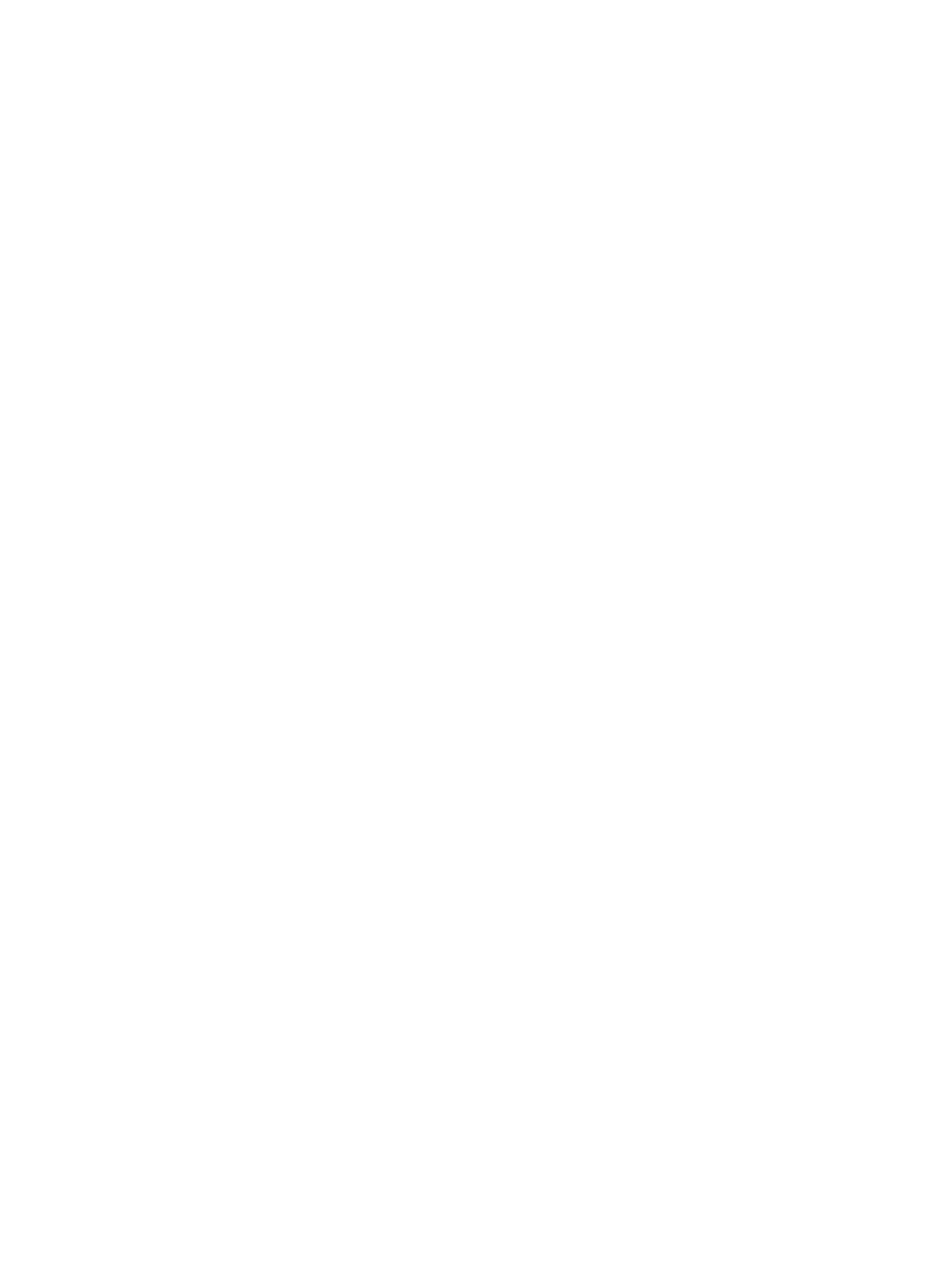
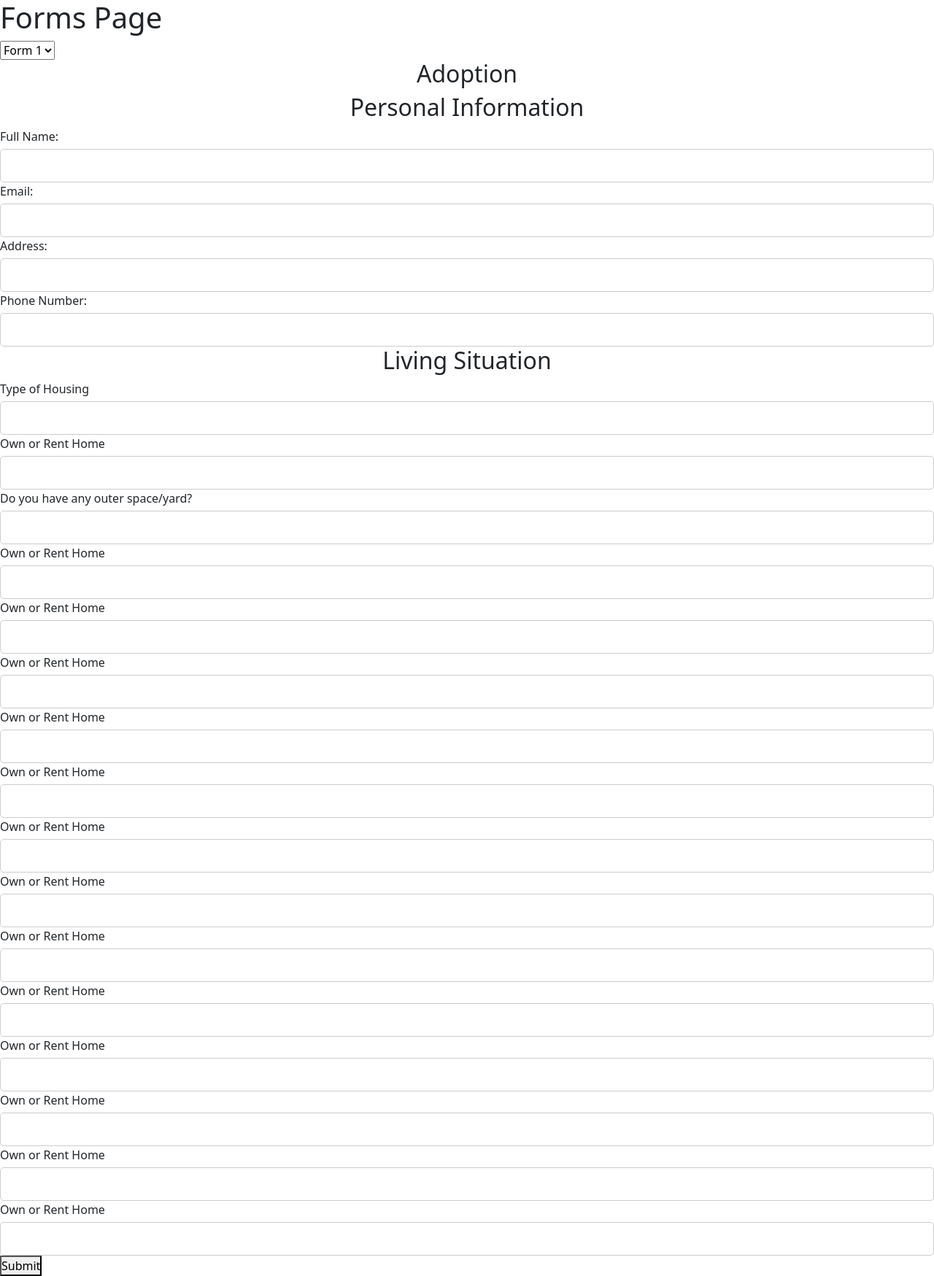
Before and after one commit to yoanadl/pet-society, a React (Create React App) app: page /forms in a window 1280 px wide. Before the commit this address had no page. Shown: the whole page at 73% size. Before the commit the page ends 800 px from the top, so only its background shows below. Built offline with nearby package versions, Linux system fonts and the light colour scheme.

Commit message:
in work (form)

```diff
--- a/public/index.html
+++ b/public/index.html
@@ -14,7 +14,7 @@
       manifest.json provides metadata used when your web app is installed on a
       user's mobile device or desktop. See https://developers.google.com/web/fundamentals/web-app-manifest/
     -->
-    <link rel="manifest" href="%PUBLIC_URL%/manifest.json" />
+    <!-- <link rel="manifest" href="%PUBLIC_URL%/manifest.json" /> -->
     <!--
       Notice the use of %PUBLIC_URL% in the tags above.
       It will be replaced with the URL of the `public` folder during the build.
--- a/src/App.js
+++ b/src/App.js
@@ -3,6 +3,7 @@
 import { AuthProvider } from './services/AuthContext.js';
 import Home from './pages/home.jsx';
 import PetList from './pages/petlist.jsx';
+import Forms from './pages/forms.jsx';
 
 function App() {
   return (
@@ -11,6 +12,7 @@
         <Routes>
           <Route path="/" element={<Home />} />
           <Route path="/petlist" element={<PetList />} />
+          <Route path="/forms" element={<Forms />} />
         </Routes>
       </div>
     </AuthProvider>
--- a/src/components/Footer.css
+++ b/src/components/Footer.css
@@ -60,6 +60,36 @@
 .footer-link:hover {
   color: #7F5A83;
 }
+
+.tooltip {
+  position: relative;
+  display: inline-block;
+  cursor: pointer;
+}
+
+.tooltip .tooltip-text {
+  visibility: hidden;
+  width: 150px;
+  background-color: black;
+  color: #fff;
+  text-align: center;
+  padding: 5px;
+  border-radius: 5px;
+  position: absolute;
+  z-index: 1;
+  bottom: 125%; /* Position above the link */
+  left: 50%;
+  transform: translateX(-50%);
+  opacity: 0;
+  transition: opacity 0.3s;
+}
+
+.tooltip:hover .tooltip-text {
+  visibility: visible;
+  opacity: 1;
+}
+
+
 
 
 @media (max-width: 768px) {
--- a/src/components/Footer.js
+++ b/src/components/Footer.js
@@ -4,10 +4,20 @@
 import fbIcon from '../assets/facebook.svg';
 import igIcon from '../assets/instagram.svg';
 import ttIcon from '../assets/tiktok.svg';
+import { useNavigate } from 'react-router-dom';
+
 
 
 function Footer() {
+
+  const navigate = useNavigate();
+  const goToForm = () => {
+    navigate('/forms');
+  };
+
+
   return (
+
     <footer className="footer">
       <section>
         <div id="logo-section">
@@ -22,7 +32,9 @@
           <a href="#about-us" className="footer-link">About Us</a>
           <a href="#services" className="footer-link">Services</a>
           <a href="#faqs" className="footer-link">FAQs</a>
-          <a href="#forms" className="footer-link">Forms</a>
+          <a href="#" id="forms" className="footer-link" onClick={(e) => { e.preventDefault(); goToForm(); }}>
+            Forms
+          </a>
         </nav>
 
         <div id='icons'>
--- a/src/index.js
+++ b/src/index.js
@@ -1,16 +1,18 @@
 import React from 'react';
-import ReactDOM from 'react-dom';
+import { createRoot } from 'react-dom/client';
 import { BrowserRouter } from 'react-router-dom';
 import App from './App';
 import { AuthProvider } from './services/AuthContext.js';
 
-ReactDOM.render(
+const container = document.getElementById('root');
+const root = createRoot(container);
+
+root.render(
   <React.StrictMode>
     <BrowserRouter>
       <AuthProvider>
         <App />
       </AuthProvider>
     </BrowserRouter>
-  </React.StrictMode>,
-  document.getElementById('root')
+  </React.StrictMode>
 );
--- /dev/null
+++ b/src/pages/forms.jsx
@@ -0,0 +1,126 @@
+import React, { useState } from 'react';
+
+const Forms = () => {
+  // State to keep track of the selected form
+  const [selectedForm, setSelectedForm] = useState('form1');
+
+  // Handler for changing the dropdown selection
+  const handleFormChange = (e) => {
+    setSelectedForm(e.target.value);
+  };
+
+  return (
+    <div>
+      <h1>Forms Page</h1>
+
+      {/* Dropdown Menu */}
+      <select value={selectedForm} onChange={handleFormChange}>
+        <option value="form1">Form 1</option>
+        <option value="form2">Form 2</option>
+        <option value="form3">Form 3</option>
+      </select>
+
+      {/* Display form based on selected option */}
+      {selectedForm === 'form1' && (
+        <form>
+          <h2>Adoption</h2>
+
+          <h2>Personal Information</h2>
+          <label htmlFor="name">Full Name:</label>
+          <input type="text" id="name" name="name" />
+          <br />
+          <label htmlFor="email">Email:</label>
+          <input type="email" id="email" name="email" />
+          <br />
+          <label htmlFor="name">Address:</label>
+          <input type="text" id="name" name="name" />
+          <br />
+          <label htmlFor="name">Phone Number:</label>
+          <input type="text" id="name" name="name" />
+          <br />
+
+          <h2>Living Situation</h2>
+          {/* dropdown, house/apartement/rural or farm */}
+          <label htmlFor="name">Type of Housing</label>
+          <input type="text" id="name" name="name" />
+          <br />
+          <label htmlFor="name">Own or Rent Home</label>
+          <input type="text" id="name" name="name" />
+          <br />
+          <label htmlFor="name">Do you have any outer space/yard?</label>
+          <input type="text" id="name" name="name" />
+          <br />
+          <label htmlFor="name">Own or Rent Home</label>
+          <input type="text" id="name" name="name" />
+          <br />
+          <label htmlFor="name">Own or Rent Home</label>
+          <input type="text" id="name" name="name" />
+          <br />
+          <label htmlFor="name">Own or Rent Home</label>
+          <input type="text" id="name" name="name" />
+          <br />
+          <label htmlFor="name">Own or Rent Home</label>
+          <input type="text" id="name" name="name" />
+          <br />
+          <label htmlFor="name">Own or Rent Home</label>
+          <input type="text" id="name" name="name" />
+          <br />
+          <label htmlFor="name">Own or Rent Home</label>
+          <input type="text" id="name" name="name" />
+          <br />
+          <label htmlFor="name">Own or Rent Home</label>
+          <input type="text" id="name" name="name" />
+          <br />
+          <label htmlFor="name">Own or Rent Home</label>
+          <input type="text" id="name" name="name" />
+          <br />
+          <label htmlFor="name">Own or Rent Home</label>
+          <input type="text" id="name" name="name" />
+          <br />
+          <label htmlFor="name">Own or Rent Home</label>
+          <input type="text" id="name" name="name" />
+          <br />
+          <label htmlFor="name">Own or Rent Home</label>
+          <input type="text" id="name" name="name" />
+          <br />
+          <label htmlFor="name">Own or Rent Home</label>
+          <input type="text" id="name" name="name" />
+          <br />
+          <label htmlFor="name">Own or Rent Home</label>
+          <input type="text" id="name" name="name" />
+          <br />
+
+          <button type="submit">Submit</button>
+        </form>
+      )}
+
+      {selectedForm === 'form2' && (
+        <form>
+          <h2>Form 2</h2>
+          <label htmlFor="age">Age:</label>
+          <input type="number" id="age" name="age" />
+          <br />
+          <label htmlFor="address">Address:</label>
+          <input type="text" id="address" name="address" />
+          <br />
+          <button type="submit">Submit</button>
+        </form>
+      )}
+
+      {selectedForm === 'form3' && (
+        <form>
+          <h2>Form 3</h2>
+          <label htmlFor="phone">Phone:</label>
+          <input type="tel" id="phone" name="phone" />
+          <br />
+          <label htmlFor="message">Message:</label>
+          <textarea id="message" name="message"></textarea>
+          <br />
+          <button type="submit">Submit</button>
+        </form>
+      )}
+    </div>
+  );
+};
+
+export default Forms;
--- a/src/pages/home.css
+++ b/src/pages/home.css
@@ -36,18 +36,12 @@
 }
 
 /* row */
-#buttons, #pet-list{
+#pet-list{
   display: flex;
   align-items: center;
   justify-content: space-between;
 }
 
-/* column */
-#button-row, #dashboard {
-  display: flex;
-  flex-direction: column;
-  align-items: center;
-}
 
 .sidebar-closed .content {
   margin-left: 0;
@@ -120,8 +114,8 @@
 }
 
 
+/* page-three */
 
-/* page three */
 #page-three {
   display: flex;
   flex-direction: column;
@@ -130,13 +124,12 @@
   gap: 20px;
 }
 
-#homepage-pic{
+#homepage-pic {
   width: 100%;
   max-width: 500px;
   aspect-ratio: 468 / 580;
   margin-bottom: 20px;
 }
-
 
 #dashboard {
   width: 100%;
@@ -149,7 +142,7 @@
   font-family: "Libre Baskerville", serif;
   font-weight: bold;
   font-size: 1.8em;
-  color:#000000;
+  color: #000000;
   margin: 0.5em 0;
 }
 
@@ -162,33 +155,34 @@
   line-height: 1.5;
 }
 
-
-#buttons{
-  display: grid;
-  grid-template-columns: repeat(auto-fit, minmax(180px, 1fr));
+#buttons {
+  display: flex;
+  flex-direction: column;
+  align-items: center;
   gap: 20px;
   width: 100%;
-  justify-content: center;
 }
 
-#buttons #button {
+#button-row {
+  display: flex;
+  flex-direction: row;
+  flex-wrap: wrap;
+  justify-content: center;
+  gap: 20px;
+}
+
+#button {
   width: 200px;
   height: 200px;
   border: 1px solid salmon;
   margin: 1em;
-
   background-color: none;
   color: #333;
   border: none;
-
+  text-align: center;
 }
 
-#buttons #button-row {
-  gap: 2em;
-}
-
-
-#buttons button{
+#buttons button {
   width: 100px;
   height: 100px;
   margin: 0 auto 10px;
@@ -199,9 +193,8 @@
   transition: background-color 0.3s;
 }
 
-
-#buttons button:hover{
-  background-color: #A188A6 ;
+#buttons button:hover {
+  background-color: #A188A6;
   border: 2px solid #A188A6;
 }
 
@@ -219,7 +212,6 @@
   color: #555;
 }
 
-
 @media (max-width: 600px) {
   #homepage-pic {
     max-width: 100%;
@@ -231,7 +223,11 @@
   }
 
   #buttons {
-    grid-template-columns: repeat(auto-fit, minmax(150px, 1fr));
+    gap: 15px;
+  }
+
+  #button-row {
+    flex-direction: column;
   }
 
   #buttons button {
```
Also changed, not shown: src/pages/home.jsx (+17 -17 lines), src/assets/volunteer.svg (added).
